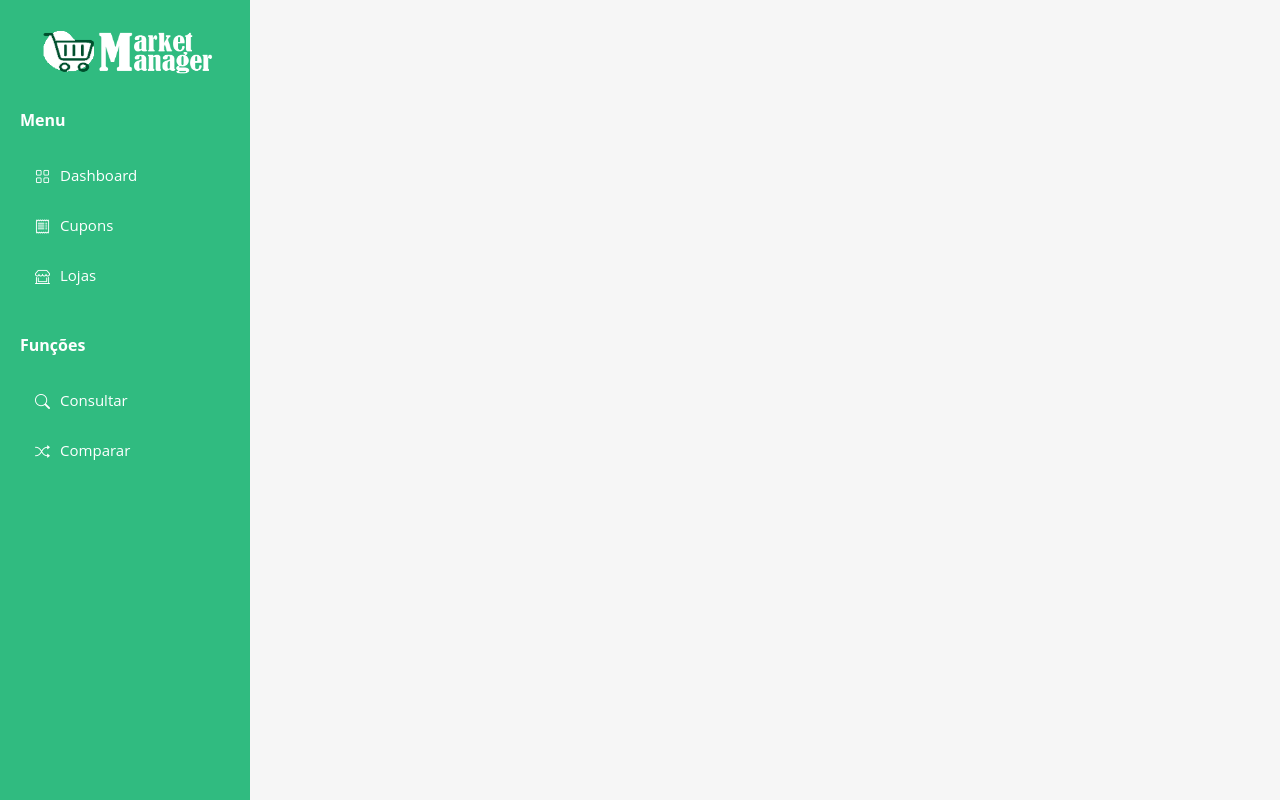
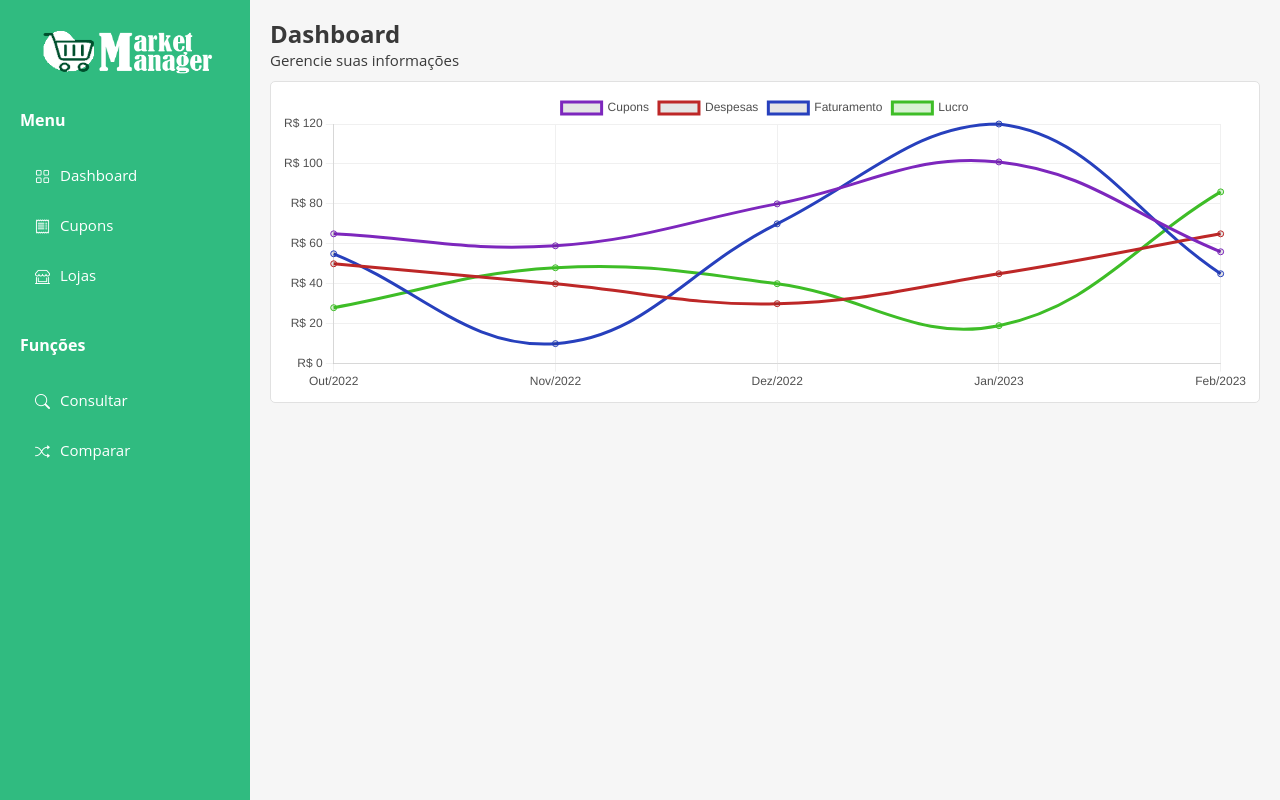
Before and after one commit to BrunoGurris/app.vue.marketmanager, a Vue app: page / in a window 1280 px wide. Built offline with nearby package versions, Linux system fonts and the light colour scheme.

Commit message:
feat(dashboard): graphic1

```diff
--- a/package.json
+++ b/package.json
@@ -12,6 +12,7 @@
     "axios": "^1.6.2",
     "bootstrap": "^5.3.2",
     "bootstrap-icons": "^1.11.2",
+    "chart.js": "^4.4.1",
     "primevue": "^3.45.0",
     "sass": "^1.69.5",
     "vue": "^3.3.11",
--- /dev/null
+++ b/src/components/dashboard/Graphic1.vue
@@ -0,0 +1,100 @@
+<template>
+  <div>
+    <Chart type="line" :data="chartData" :options="options" style="width: 100%; height: 300px" />
+  </div>
+</template>
+
+<script>
+export default {
+  name: 'Graphic1',
+
+  data() {
+    return {
+      chartData: {
+        labels: ['Out/2022', 'Nov/2022', 'Dez/2022', 'Jan/2023', 'Feb/2023'],
+        datasets: [
+          {
+            label: 'Cupons',
+            data: [65, 59, 80, 101, 56],
+            fill: false,
+            borderColor: '#7D27BD',
+            tension: 0.4
+          },
+          {
+            label: 'Despesas',
+            data: [50, 40, 30, 45, 65],
+            fill: false,
+            borderColor: '#BD2727',
+            tension: 0.4
+          },
+          {
+            label: 'Faturamento',
+            data: [55, 10, 70, 120, 45],
+            fill: false,
+            borderColor: '#2740BD',
+            tension: 0.4
+          },
+          {
+            label: 'Lucro',
+            data: [28, 48, 40, 19, 86],
+            fill: false,
+            borderColor: '#3EBD27',
+            tension: 0.4,
+            backgroundColor: 'rgba(62,189,39,0.2)'
+          }
+        ],
+      },
+
+      options: {
+        maintainAspectRatio: false,
+        aspectRatio: 0.6,
+        plugins: {
+          tooltip: {
+            callbacks: {
+              label: function (context) {
+                let label = context.dataset.label || '';
+
+                if (label) {
+                  label += ': ';
+                }
+                if (context.parsed.y !== null) {
+                  label += new Intl.NumberFormat('pt-BR', { style: 'currency', currency: 'BRL' }).format(context.parsed.y);
+                }
+                return label;
+              }
+            }
+          },
+          legend: {
+            labels: {
+              color: '#505050'
+            }
+          }
+        },
+        scales: {
+          x: {
+            ticks: {
+              color: '#505050'
+            },
+            grid: {
+              color: '#F0F0F0'
+            }
+          },
+          y: {
+            ticks: {
+              callback: function (value) {
+                return 'R$ ' + value;
+              },
+              color: '#505050'
+            },
+            grid: {
+              color: '#F0F0F0'
+            }
+          }
+        }
+      }
+    }
+  }
+}
+</script>
+
+<style lang="scss" scoped></style>
--- a/src/main.js
+++ b/src/main.js
@@ -13,6 +13,7 @@ import { useToast } from 'primevue/usetoast'
 import Tooltip from 'primevue/tooltip';
 
 import Button from 'primevue/button'
+import Chart from 'primevue/chart'
 import Column from 'primevue/column'
 import ColumnGroup from 'primevue/columngroup'
 import DataTable from 'primevue/datatable'
@@ -40,6 +41,7 @@ app.use(ToastService)
 app.directive('tooltip', Tooltip);
 
 app.component('Button', Button)
+app.component('Chart', Chart)
 app.component('Column', Column)
 app.component('ColumnGroup', ColumnGroup)
 app.component('DataTable', DataTable)
--- a/src/router/index.js
+++ b/src/router/index.js
@@ -1,6 +1,7 @@
 import { createRouter, createWebHistory } from 'vue-router'
 import Layout from '../components/layouts/Layout.vue'
 import Login from '../views/Login.vue'
+import Dashboard from '../views/Dashboard.vue'
 import Coupons from '../views/Coupons.vue'
 import Stores from '../views/Stores.vue'
 import Consult from '../views/Consult.vue'
@@ -13,6 +14,11 @@ const router = createRouter({
       name: 'Home',
       component: Layout,
       children: [
+        {
+          path: '/',
+          name: 'Dashboard',
+          component: Dashboard
+        },
         {
           path: '/cupons',
           name: 'Coupons',
--- /dev/null
+++ b/src/views/Dashboard.vue
@@ -0,0 +1,49 @@
+<template>
+  <div>
+    <div class="row">
+      <div class="col-12 col-lg-6 text-center text-lg-start mb-2 mb-lg-0">
+        <h4 class="page-title">Dashboard</h4>
+        <span class="page-subtitle">Gerencie suas informações</span>
+      </div>
+      <!-- <div class="col-12 col-lg-6 d-flex justify-content-center justify-content-lg-end">
+        <span class="p-input-icon-left me-2">
+          <i class="bi bi-search d-flex align-items-center" />
+          <InputText v-model="filters['global'].value" placeholder="Buscar" />
+        </span>
+        <Button @click="openModalCreateCoupon()" label="Adicionar" />
+      </div> -->
+    </div>
+
+    <div class="page-content-layout">
+      <Graphic1 />
+    </div>
+  </div>
+</template>
+
+<script>
+import Graphic1 from '@/components/dashboard/Graphic1.vue'
+
+export default {
+  name: 'Dashboard',
+
+  components: {
+    Graphic1
+  },
+
+  data() {
+    return {
+
+    }
+  },
+
+  methods: {
+
+  },
+
+  created() {
+
+  }
+}
+</script>
+
+<style lang="scss" scoped></style>
```
Also changed, not shown: 1 other file (tests, documents, lock files or other folders).
